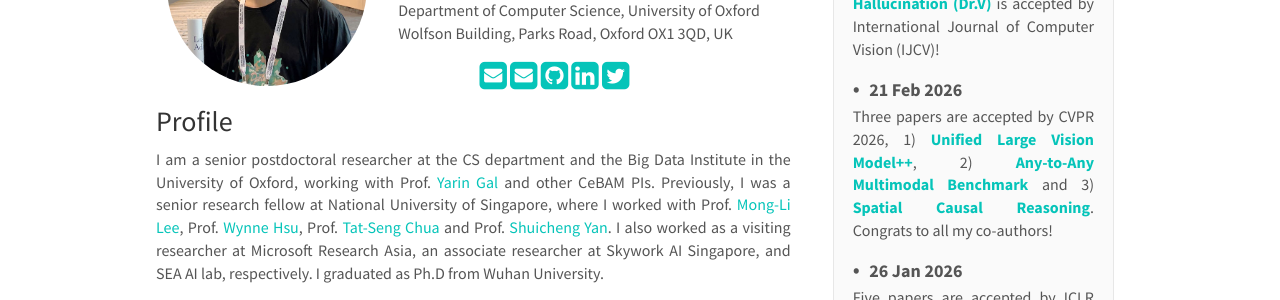
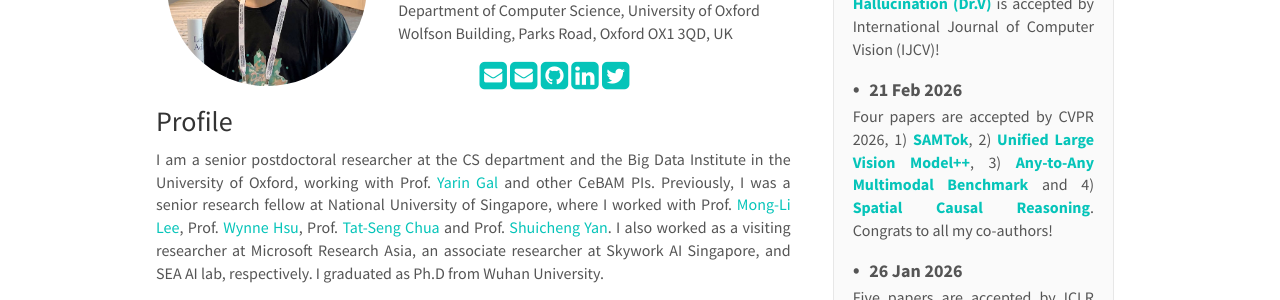
Before and after one commit to scofield7419/scofield7419.github.io, a Jekyll site: the page built from _pages/home.md, in a window 1280 px wide and 900 px high. Shown: the part 204-504 px from the top of the window. Built offline with Jekyll 4.4.1, drawn with Linux system fonts in a browser that asks for light colours; nearby versions of some CDN libraries; comment, search, counter and statistics services are not loaded; a style sheet for code colours, icons or effects is not loaded.

Commit message:
Update news.yml

```diff
--- a/_data/news.yml
+++ b/_data/news.yml
@@ -4,7 +4,7 @@
 
 
 - date: 21 Feb 2026
-  headline: "Three papers are accepted by CVPR 2026, 1) [**Unified Large Vision Model++**](https://arxiv.org/abs/2603.03564), 2) [**Any-to-Any Multimodal Benchmark**](https://any2any-mllm.github.io/unim/) and 3) [**Spatial Causal Reasoning**](https://guangstrip.github.io/SCP-Bench/). Congrats to all my co-authors!"
+  headline: "Four papers are accepted by CVPR 2026, 1) [**SAMTok**](https://zhouyiks.github.io/projects/SAMTok/), 2) [**Unified Large Vision Model++**](https://arxiv.org/abs/2603.03564), 3) [**Any-to-Any Multimodal Benchmark**](https://any2any-mllm.github.io/unim/) and 4) [**Spatial Causal Reasoning**](https://guangstrip.github.io/SCP-Bench/). Congrats to all my co-authors!"
 
 
 - date: 26 Jan 2026
```
